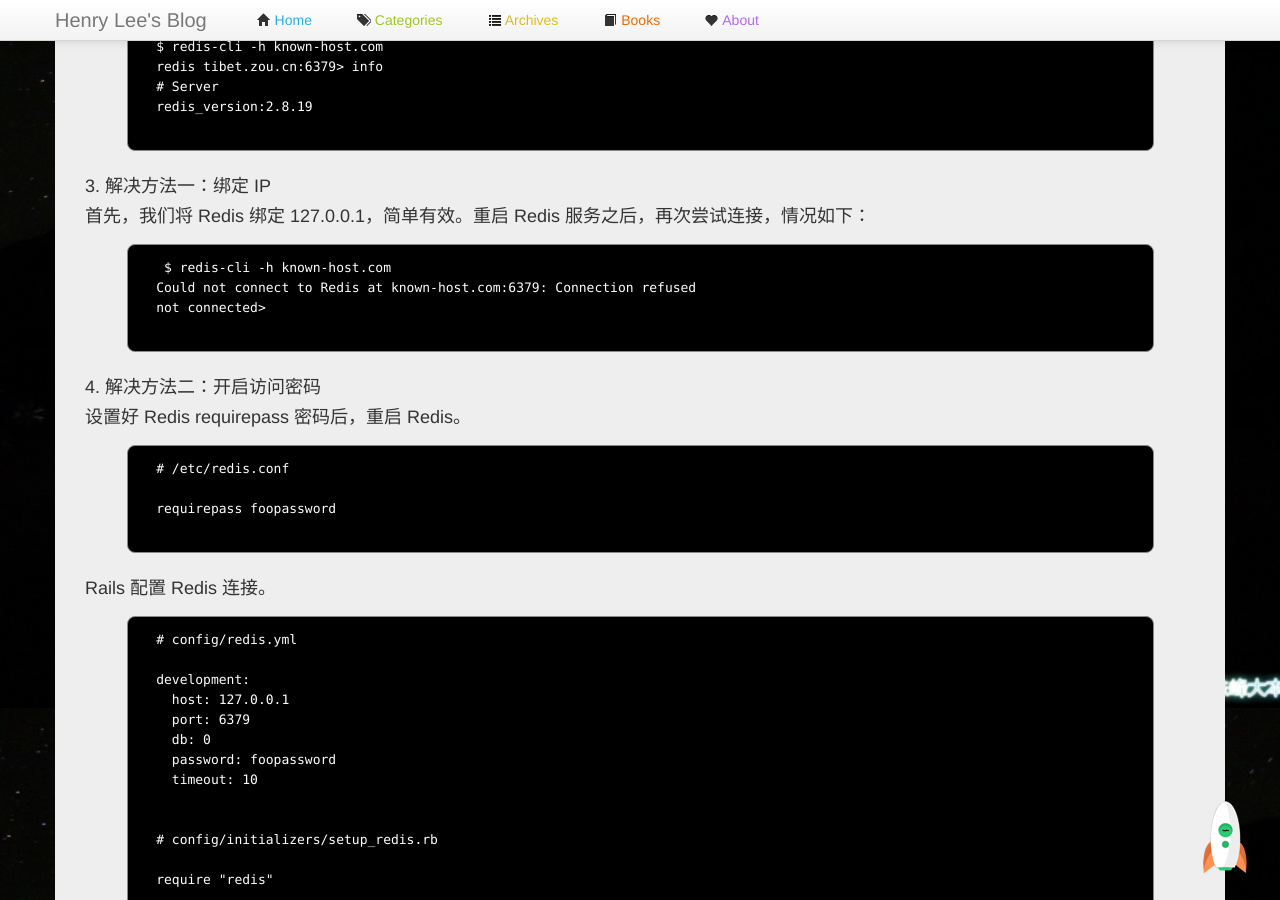
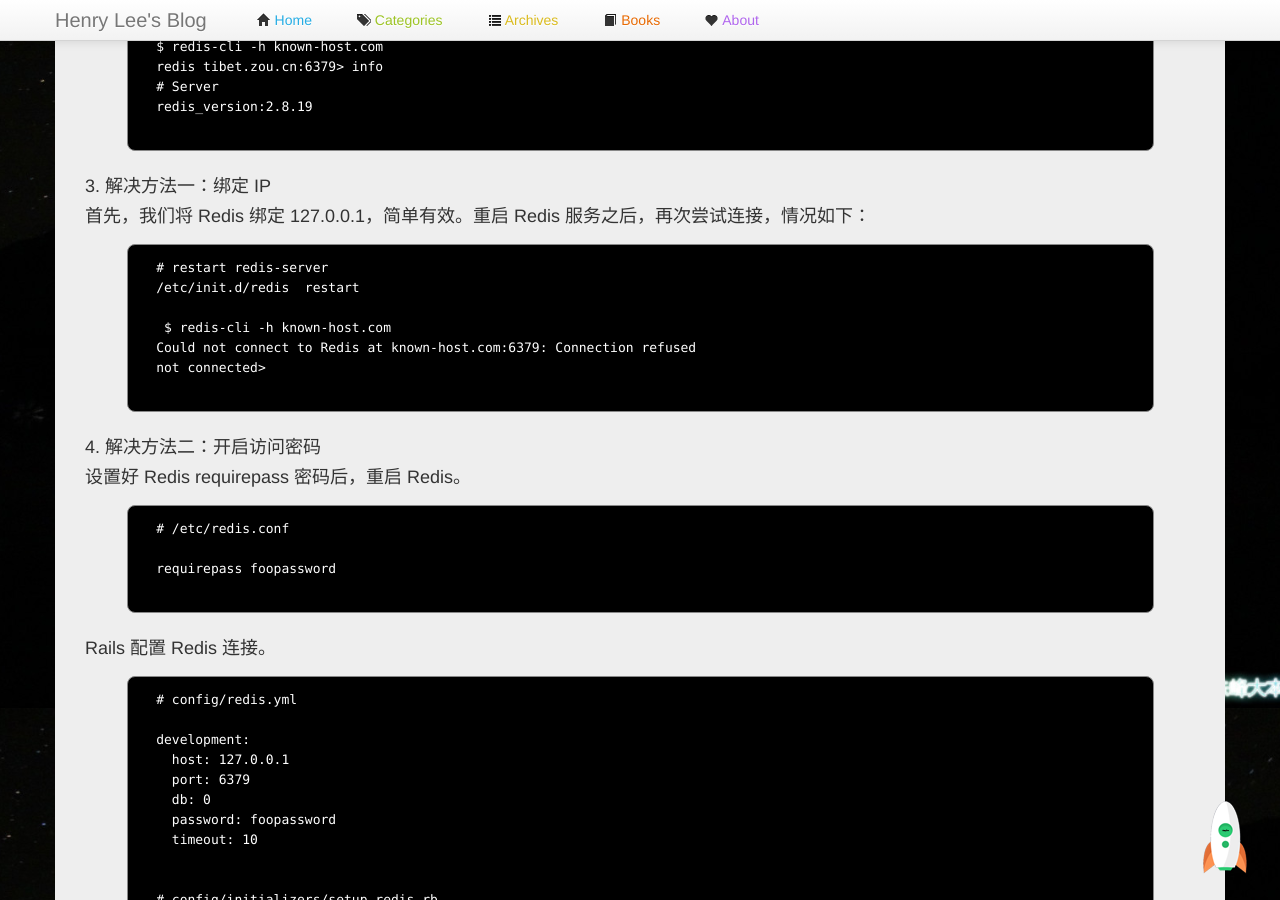
Before and after one commit to manageyp/manageyp.github.com, a Jekyll site: the page built from _posts/2015-04-01-fix-redis-network-security-issue.html, in a window 1280 px wide and 900 px high, scrolled down 1092 px. Built offline with Jekyll 4.4.1, drawn with Linux system fonts in a browser that asks for light colours; comment, search, counter and statistics services are not loaded.

Commit message:
[Change] fix-redis-network-security-issue

```diff
--- a/_posts/2015-04-01-fix-redis-network-security-issue.html
+++ b/_posts/2015-04-01-fix-redis-network-security-issue.html
@@ -64,6 +64,9 @@ Redis 是高性能的 key-value 内存数据库。<br />
   3. 解决方法一：绑定 IP<br />
   首先，我们将 Redis 绑定 127.0.0.1，简单有效。重启 Redis 服务之后，再次尝试连接，情况如下：
   <pre class="prettyprint lang-html">
+  # restart redis-server
+  /etc/init.d/redis  restart
+
    $ redis-cli -h known-host.com
   Could not connect to Redis at known-host.com:6379: Connection refused
   not connected>
```
